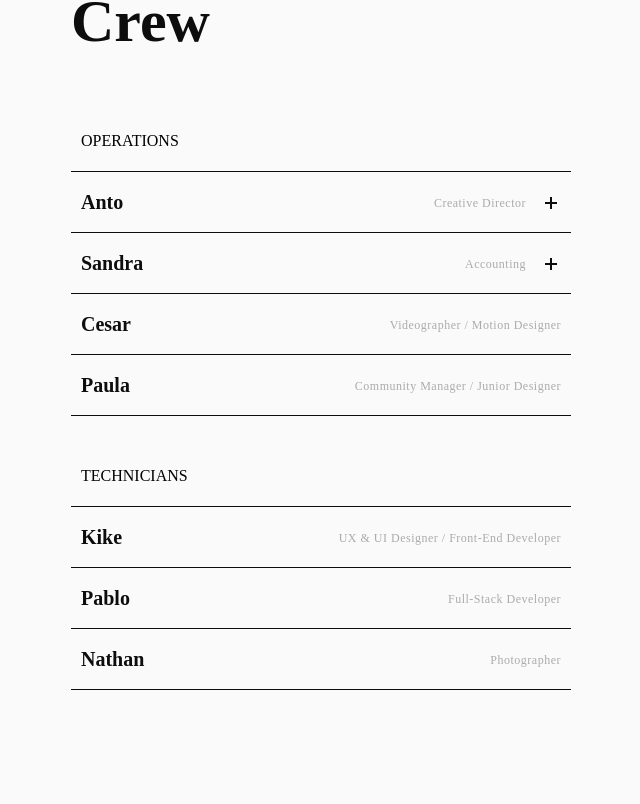
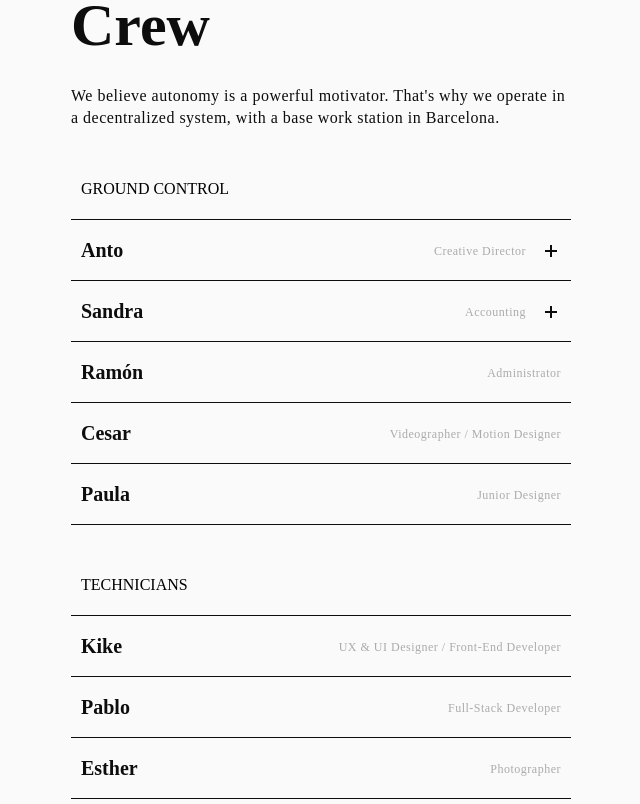
Before and after one commit to egomezsalasva/apollo30-web-2020, a React (Create React App) app: page / in a window 1280 px wide. Shown: the part 3456-4260 px from the top of the page, without its empty margins (319-959 px from the left). Built offline with nearby package versions, Linux system fonts and the light colour scheme; a web font is replaced by a local one.

Commit message:
Section change to GlobalSection name

```diff
--- a/src/components/Section.js
+++ b/src/components/GlobalSection.js
@@ -38,7 +38,7 @@ const SectionContainer = styled.section`
 
 
 //MAIN COMPONENT
-const Section = ({propSectionID, propSectionTitle, propSectionDescription, children}) => {
+const GlobalSection = ({propSectionID, propSectionTitle, propSectionDescription, children}) => {
   return (
     <SectionContainer id={propSectionID}>
         <div className="sectionCenter">
@@ -51,4 +51,4 @@ const Section = ({propSectionID, propSectionTitle, propSectionDescription, child
     </SectionContainer>
   )
 }
-export default Section
+export default GlobalSection
--- a/src/components/GlobalTab.js
+++ b/src/components/GlobalTab.js
@@ -15,10 +15,12 @@ const TabContainer = styled.div`
     border-bottom: ${borderHeight} solid ${apolloColors.dark};
     width: 100%;
     height: calc(60px + ${borderHeight});
-    cursor: pointer;
+    cursor: ${props => props.propNoPointer ? "default" : "pointer"};
+
 
     .noPointerTab{
         cursor: default;
+        background: red;
     }
 
     .tabTitle{
@@ -51,7 +53,7 @@ const TabContainer = styled.div`
 const GlobalTab = ({propNoPointer, propTitle, propRole, propInternalIcon, propOnMouseEnter, propOnMouseLeave, propOnClick, children, propRoleRef, propTabRef, propServicesReadMore, propWithPlus}) => {
     return (
         <TabContainer
-            className={`tab ${propNoPointer ? 'noPointerTab' : ''}`}
+            // propNoPointer
             ref={propTabRef}
             onMouseEnter={propOnMouseEnter}
             onMouseLeave={propOnMouseLeave}
--- a/src/sections/BaseSection.js
+++ b/src/sections/BaseSection.js
@@ -5,7 +5,7 @@ import styled from 'styled-components'
 //-Styles
 import {apolloColors, apolloFonts} from '../data/apollo30styles'
 //-Components
-import Section from '../components/Section'
+import GlobalSection from '../components/GlobalSection'
 
 //STYLES
 //-Components
@@ -76,7 +76,7 @@ const ListContainerStyledComp = styled.div`
 const BaseSection = () => {
 
   return (
-    <Section
+    <GlobalSection
         propSectionID="base"
         propSectionTitle="Base"
         propSectionDescription={null}
@@ -110,7 +110,7 @@ const BaseSection = () => {
 
         </ListContainerStyledComp>
 
-    </Section>
+    </GlobalSection>
 
   )
 }
--- a/src/sections/CrewSection.js
+++ b/src/sections/CrewSection.js
@@ -6,7 +6,7 @@ import gsap from 'gsap'
 //-Styles
 import {apolloColors, apolloFonts} from '../data/apollo30styles'
 //-Components
-import Section from '../components/Section'
+import GlobalSection from '../components/GlobalSection'
 import GlobalTab from '../components/GlobalTab'
 
 //STYLES
@@ -117,17 +117,17 @@ const CrewSection = () => {
     //
 
     return (
-    <Section
+        <GlobalSection
             propSectionID="crew"
             propSectionTitle="Crew"
-        propSectionDescription=""
+            propSectionDescription="We believe autonomy is a powerful motivator. That's why we operate in a decentralized system, with a base work station in Barcelona."
         >
 
             <ListContainerStyledComp className="listContainer">
 
                 <div className="apolloList">
 
-                <h5 className="listTitle">Operations</h5>
+                    <h5 className="listTitle">Ground Control</h5>
 
                     <div className="divisionLine topLine"></div>
 
@@ -157,8 +157,9 @@ const CrewSection = () => {
                             <div className="line02Plus" ref={el => plusSandraLine02 = el}></div>
                         </div>
                     </GlobalTab>
+                    <GlobalTab propTitle="Ramón" propRole="Administrator" propNoPointer />
                     <GlobalTab propTitle="Cesar" propRole="Videographer / Motion Designer" propNoPointer />
-                <GlobalTab propTitle="Paula" propRole="Community Manager / Junior Designer" propNoPointer />
+                    <GlobalTab propTitle="Paula" propRole="Junior Designer" propNoPointer />
                 </div>
 
                 <div className="apolloList">
@@ -167,11 +168,12 @@ const CrewSection = () => {
                     <div className="divisionLine topLine"></div>
                     <GlobalTab propTitle="Kike" propRole="UX & UI Designer / Front-End Developer" propNoPointer />
                     <GlobalTab propTitle="Pablo" propRole="Full-Stack Developer" propNoPointer />
+                    <GlobalTab propTitle="Esther" propRole="Photographer" propNoPointer />
                     <GlobalTab propTitle="Nathan" propRole="Photographer" propNoPointer />
                 </div>
             </ListContainerStyledComp>
 
-    </Section>
+        </GlobalSection>
 
     )
 }
--- a/src/sections/LaunchesSection.js
+++ b/src/sections/LaunchesSection.js
@@ -23,7 +23,7 @@ import newIconsImg01 from '../assets/images/newIcons/newIcons01.gif'
 import laProaImg01 from '../assets/images/laProa/laProa01.jpg'
 import chipBakerImg01 from '../assets/images/chipBaker/chipBaker01.gif'
 //-Components
-import Section from '../components/Section'
+import GlobalSection from '../components/GlobalSection'
 import FeaturedTab from '../components/launchesSection/FeaturedTab'
 import LaunchesTab from '../components/launchesSection/LaunchesTab'
 
@@ -261,7 +261,7 @@ const LaunchesSection = () => {
         </div>
     </InnerPage>
 
-    <Section
+    <GlobalSection
         propSectionID="launches"
         propSectionTitle="Launches"
         propSectionDescription="Here are some non-confidential launches we have picked from our archives"
@@ -516,7 +516,7 @@ const LaunchesSection = () => {
 
         </ListContainerStyledComp>
 
-    </Section>
+    </GlobalSection>
     </>
   )
 }
--- a/src/sections/ServicesSection.js
+++ b/src/sections/ServicesSection.js
@@ -6,7 +6,7 @@ import gsap from 'gsap'
 //-Styles
 import {apolloColors, apolloFonts} from '../data/apollo30styles'
 //-Components
-import Section from '../components/Section'
+import GlobalSection from '../components/GlobalSection'
 import ServicesTab from '../components/servicesSection/ServicesTab'
 
 //STYLES
@@ -239,7 +239,7 @@ const LaunchesSection = () => {
   //
 
   return (
-    <Section
+    <GlobalSection
         propSectionID="services"
         propSectionTitle="Services"
         propSectionDescription="We believe that in our current era, there’s a saturation of stimuli. This requires differentiation through tailored content."
@@ -295,7 +295,7 @@ const LaunchesSection = () => {
 
         </ListContainerStyledComp>
 
-    </Section>
+    </GlobalSection>
 
   )
 }
```
Lines whose indentation alone changed are shown as unchanged.
